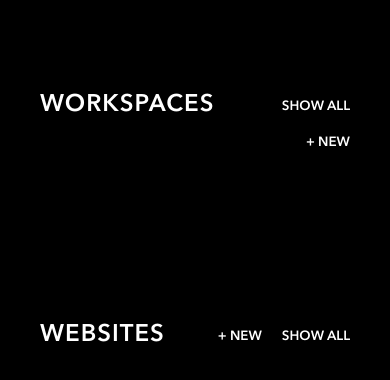
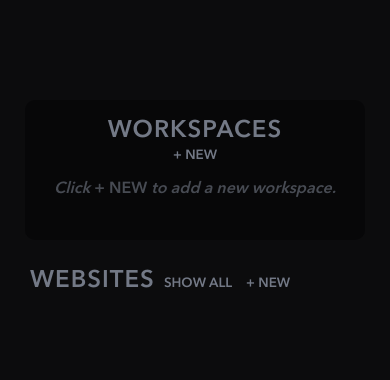
Before and after one commit to jomarsantos/WorkspaceLauncher, a browser extension: page index.html in a window 390 px wide. Drawn offline with Linux system fonts and the light colour scheme.

Commit message:
updated main view

```diff
--- a/assets/css/main.css
+++ b/assets/css/main.css
@@ -12,14 +12,15 @@ MAIN
 /*GENERAL*/
 
 body {
+	margin: 0;
+	padding: 0;
   background-attachment: fixed;
   background-position: center;
   background-size: cover;
   /*background-image: url("/assets/images/workspace.jpg");*/
-	background-color: #000000;
+	background-color: #0c0c0d;
   font-family: "Avenir Next LT Pro Demi";
-  color: #FFFFFF;
-  overflow-y: hidden;
+  color: #737986;
 }
 
 h1, h4, h5, h6 {
@@ -46,7 +47,7 @@ h6 {
 
 button {
   font-family: "Avenir Next LT Pro Demi";
-  color: #FFFFFF;
+  color: #737986;
 }
 
 button:focus {
@@ -184,12 +185,9 @@ VIEW - COMMON
 ********************************/
 
 #main {
-  position: absolute;
-  top: 10%;
-  left: 50%;
-  margin-left: -320px;
-  height: 90%;
-  width: 640px;
+	margin: 100px auto;
+  height: auto;
+  width: 660px;
 }
 
 .indexContainer {
@@ -198,8 +196,7 @@ VIEW - COMMON
 
 @media screen and (max-width: 768px) {
   #main {
-    margin-left: -240px;
-    width: 480px;
+    width: 500px;
   }
 
   .indexContainer {
@@ -209,8 +206,7 @@ VIEW - COMMON
 
 @media screen and (max-width: 600px) {
   #main {
-    margin-left: -160px;
-    width: 320px;
+    width: 340px;
   }
 
   .indexContainer {
@@ -220,15 +216,12 @@ VIEW - COMMON
 
 .headerButton {
   display: inline-block;
-  position: relative;
   background: none;
   border: none;
   padding: 0px;
-  margin: 0px 5px 0px 15px;
-  top: 15px;
+  margin: 0px 5px;
   cursor: pointer;
   opacity: 1;
-  float: right;
 }
 
 .headerButton:hover {
@@ -240,27 +233,48 @@ VIEW - WORKSPACE
 ********************************/
 
 #workspacesContainer {
-  height: 210px;
+	padding: 10px;
+  height: 120px;
   margin-bottom: 20px;
   overflow: hidden;
+	background-color: #070708;
+	border-radius: 10px;
 }
 
 #workspacesHeader {
   height: 40px;
-  margin-bottom: 10px;
+	margin-bottom: 25px;
+	text-align: center;
 }
 
 #workspacesHeader h1 {
-  display: inline-block;
-  margin-left: 5px;
+  display: block;
+}
+
+#workspaceTitle {
+	margin: 0 auto;
+	width: 180px;
+	cursor: pointer;
+}
+
+#workspaceTitle:hover {
+	color: #babebb;
+}
+
+#no_workspaces {
+	margin: 30px auto;
+	width: 300px;
+	opacity: 0.6;
+	text-align: center;
 }
 
 #workspaces {
   overflow-x: scroll;
   overflow-y: hidden;
   white-space: nowrap;
-  height: 80%;
-  padding: 0px 0px 200px 0px;
+  height: 40%;
+  padding: 0px 0px 50px 0px;
+	margin: 0;
 }
 
 #workspaces li {
@@ -282,19 +296,20 @@ VIEW - WORKSPACE
   margin-right: 5px;
   margin-bottom: 10px;
   position: static;
-  height: 150px;
+  height: 50px;
   width: 150px;
   text-align: center;
   text-decoration: none;
   display: inline-block;
-  color: #FFFFFF;
-  background: #000000;
-	border: 1px solid #ffffff;
+  color: #737986;
+  background-color: #0f0f11;
+	border: 0px solid #000000;
 	cursor: pointer;
 }
 
 .workspace:hover {
-	border-color: #babebb;
+	background-color: #0d0d0f;
+	color: #8a92a2;
 }
 
 #workspacesBackButton {
@@ -320,9 +335,9 @@ VIEW - WORKSPACE
 .workspaceName {
   margin: 0px;
   text-align: center;
-  width: 130px;
-  height: 50px;
-  padding: 0px 10px 0px 10px;
+  width: 150px;
+  height: 10px;
+  padding: 16px 0px;
   word-wrap: break-word;;
   white-space: normal;
 }
--- a/assets/js/main.js
+++ b/assets/js/main.js
@@ -12,9 +12,9 @@ document.addEventListener('mouseup', function (e) {
   var exitButton = document.getElementById("closeSidebar");
   var addButton = document.getElementById("addWorkspaceButton");
   var backButton = document.getElementById("workspacesBackButton");
-  var showAllButton = document.getElementById("showAllWorkspaces");
+  var workspaceTitle = document.getElementById("workspaceTitle");
   if (( !sidebar.contains(e.target) || e.target == exitButton) &&
-      (e.target != addButton && e.target != backButton && e.target != showAllButton)) {
+      (e.target != addButton && e.target != backButton && e.target != workspaceTitle)) {
     if (getComputedStyle(sidebar).display == "block") {
       toggleSidebar();
     }
@@ -104,6 +104,8 @@ document.getElementById("saveWorkspace").onclick = function() {
   }
   workspaces[id] = newWorkspace;
   chrome.storage.sync.set({workspaces: workspaces});
+
+	updateNoWorkspaceMessage();
   showNewWorkspace(workspaceName, id);
 
   successMsg = document.getElementById("workspaceSuccess");
@@ -133,6 +135,7 @@ function initializeWorkspaces() {
   chrome.storage.sync.get({workspaces: {}}, function(data) {
     workspaces = data.workspaces;
 		loadWorkspaces();
+		updateNoWorkspaceMessage();
   });
 }
 
@@ -215,20 +218,20 @@ document.getElementById("addWorkspaceButton").onclick = function() {
 }
 
 // Show All Workspace View
-document.getElementById("showAllWorkspaces").onclick = function() {
+document.getElementById("workspaceTitle").onclick = function() {
   var workspaces = document.getElementById("workspaces");
 	var workspacesContainer = document.getElementById("workspacesContainer");
 	var websitesContainer = document.getElementById("websitesContainer");
 
 	workspaces.style.whiteSpace = "normal";
-	workspaces.style.height = "80%";
-  workspaces.style.width = "105%";
+	workspaces.style.height = "auto";
+  workspaces.style.width = "115%";
   workspaces.style.overflowX = "hidden";
   workspaces.style.overflowY = "scroll";
-	workspacesContainer.style.height = "100%";
+	workspaces.style.padding = "0px";
+	workspacesContainer.style.height = "auto";
 	websitesContainer.style.display = "none";
 
-	$("#showAllWorkspaces").hide();
   $("#workspacesBackButton").show();
 	$("#workspacesEditButton").show();
   $("#organizeWorkspacesButton").show();
@@ -245,13 +248,13 @@ document.getElementById("workspacesBackButton").onclick = function() {
   workspaces.style.width = "auto";
 	workspaces.style.overflowX = "scroll";
   workspaces.style.overflowY = "hidden";
-	workspacesContainer.style.height = "210px";
+	workspaces.style.padding = "0px 0px 50px 0px";
+	workspacesContainer.style.height = "125px";
 	websitesContainer.style.display = "block";
 
   $("#workspacesBackButton").hide();
 	$("#workspacesEditButton").hide();
   $("#organizeWorkspacesButton").hide();
-  $("#showAllWorkspaces").show();
 }
 
 // Helper for Correct Timing of Back Button
@@ -321,6 +324,15 @@ function hideHelperMessage() {
 	$("#helperMessage").html("");
 }
 
+// Update No Workspace Message
+function updateNoWorkspaceMessage() {
+	var no_workspaces = document.getElementById("no_workspaces");
+	if (Object.keys(workspaces).length != 0) {
+		no_workspaces.style.display = "none";
+	} else {
+		no_workspaces.style.display = "block";
+	}
+}
 
 /////////////////////////
 // INITIALIZE
--- a/index.html
+++ b/index.html
@@ -9,15 +9,16 @@
     <div id="main">
       <div class="indexContainer" id="workspacesContainer">
         <div id="workspacesHeader">
-          <h1 class="mainTitle">WORKSPACES</h1>
-          <button class="headerButton fade" id="showAllWorkspaces">SHOW ALL</button>
-          <button class="headerButton fade" id="workspacesBackButton">BACK</button>
+          <h1 id="workspaceTitle" class="mainTitle">WORKSPACES</h1>
+					<button class="headerButton fade" id="addWorkspaceButton">+ NEW</button>
+          <!-- <button class="headerButton fade" id="showAllWorkspaces">SHOW ALL</button> -->
+					<button class="headerButton fade" id="workspacesSaveButton">SAVE</button>
+					<button class="headerButton fade" id="workspacesEditButton">EDIT</button>
+          <button class="headerButton fade" id="organizeWorkspacesButton">ORGANIZE</button>
+					<button class="headerButton fade" id="workspacesBackButton">BACK</button>
 					<button class="headerButton fade" id="workspacesCancelButton">CANCEL</button>
-					<button class="headerButton fade" id="workspacesSaveButton">SAVE</button>
-          <button class="headerButton fade" id="organizeWorkspacesButton">ORGANIZE</button>
-					<button class="headerButton fade" id="workspacesEditButton">EDIT</button>
-          <button class="headerButton fade" id="addWorkspaceButton">+ NEW</button>
         </div> <!-- workspacesHeader -->
+				<p id="no_workspaces"><i>Click </i><b>+ NEW</b><i> to add a new workspace.</i></p>
         <ul id="workspaces">
         </ul> <!-- workspaces -->
 
```
